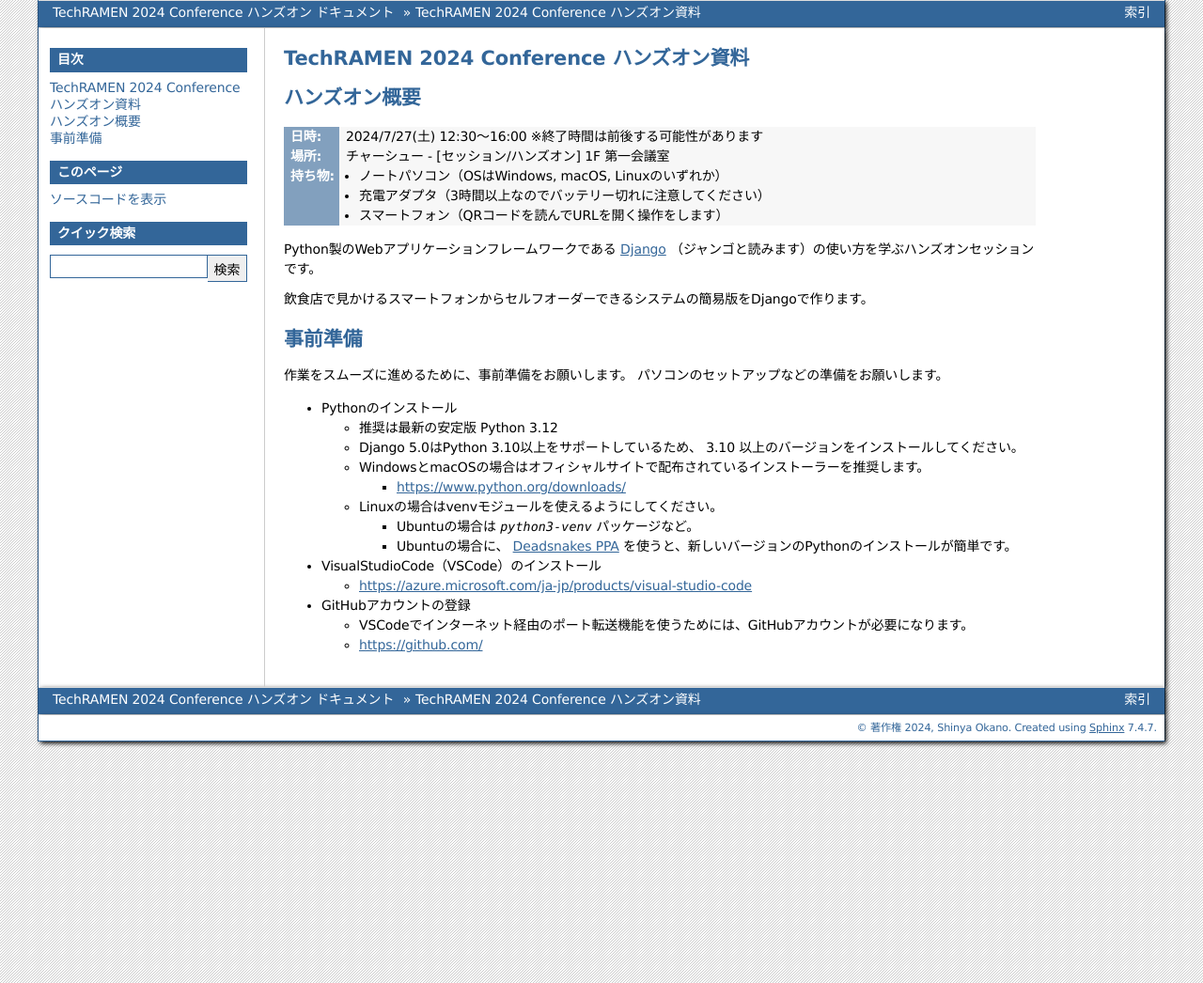
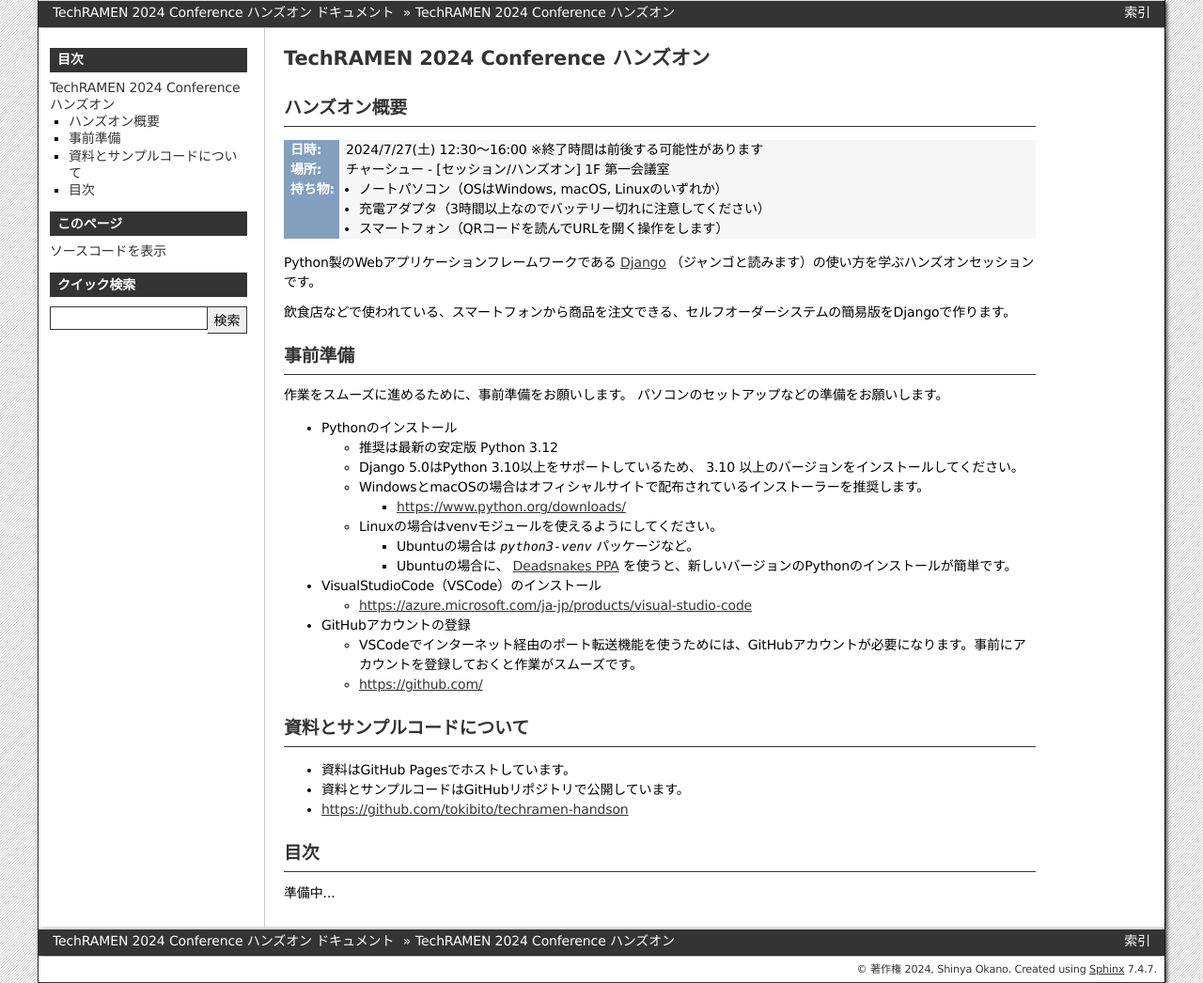
Before and after one commit to tokibito/techramen-handson, a Sphinx documentation site: the page built from docs/source/index.rst, in a window 1280 px wide. Shown: the whole page at 94% size. Built offline with Sphinx 7.4.7, drawn with Linux system fonts in a browser that asks for light colours.

Commit message:
テーマカラー変更、レイアウト調整

```diff
--- a/docs/source/conf.py
+++ b/docs/source/conf.py
@@ -25,3 +25,6 @@
 
 html_theme = 'bizstyle'
 html_static_path = ['_static']
+html_theme_options = {
+    'maincolor': '#343434',
+}
--- a/docs/source/index.rst
+++ b/docs/source/index.rst
@@ -16,7 +17,7 @@
 
 Python製のWebアプリケーションフレームワークである `Django <https://www.djangoproject.com/>`_ （ジャンゴと読みます）の使い方を学ぶハンズオンセッションです。
 
-飲食店で見かけるスマートフォンからセルフオーダーできるシステムの簡易版をDjangoで作ります。
+飲食店などで使われている、スマートフォンから商品を注文できる、セルフオーダーシステムの簡易版をDjangoで作ります。
 
 事前準備
 ==================
@@ -43,5 +44,17 @@
 
 * GitHubアカウントの登録
 
-  * VSCodeでインターネット経由のポート転送機能を使うためには、GitHubアカウントが必要になります。
+  * VSCodeでインターネット経由のポート転送機能を使うためには、GitHubアカウントが必要になります。事前にアカウントを登録しておくと作業がスムーズです。
   * https://github.com/
+
+資料とサンプルコードについて
+==================================
+
+* 資料はGitHub Pagesでホストしています。
+* 資料とサンプルコードはGitHubリポジトリで公開しています。
+* https://github.com/tokibito/techramen-handson
+
+目次
+=====
+
+準備中...
```
Also changed, not shown: other parts of docs/source/index.rst (+3 -2 lines).
